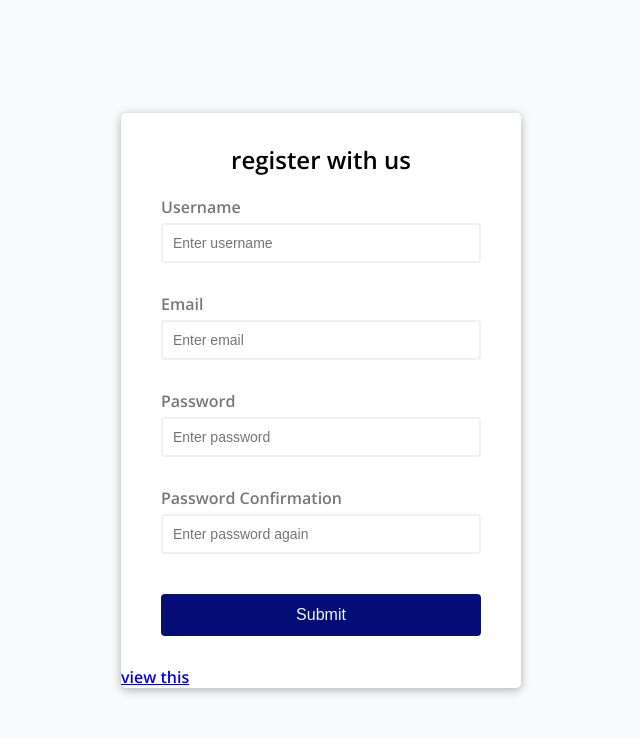
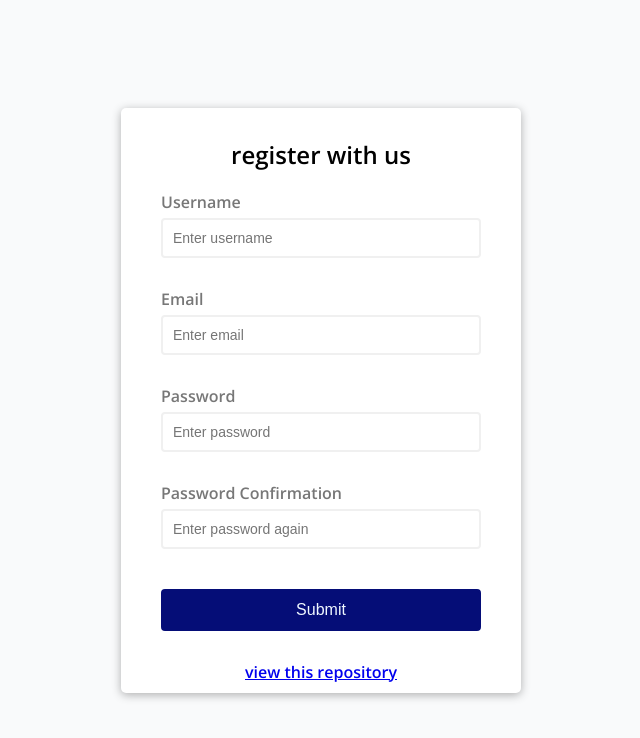
Before and after one commit to alifzulkifeli/20-projects, a plain HTML site: page formValidator/index.html in a window 1280 px wide. Shown: the whole page, without its empty margins (319-959 px from the left). Drawn offline with nearby package versions, Linux system fonts and the light colour scheme.

Commit message:
add link3

```diff
--- a/formValidator/index.html
+++ b/formValidator/index.html
@@ -34,7 +34,9 @@
       </div>
       <button type="submit">Submit</button>
     </form>
-    <a href="https://github.com/tezsy/20-projects/tree/master/formValidator">view this</a>
+    <div class="repo-link">
+      <a href="https://github.com/tezsy/20-projects/tree/master/formValidator">view this repository</a>
+    </div>
   </div>
 
   <script src="script.js"></script>
--- a/formValidator/style.css
+++ b/formValidator/style.css
@@ -93,3 +93,9 @@ h2 {
   margin-top: 20px;
   width: 100%;
 }
+
+.repo-link {
+  display: block;
+  text-align: center;
+  margin-bottom: 10px;
+}
```
